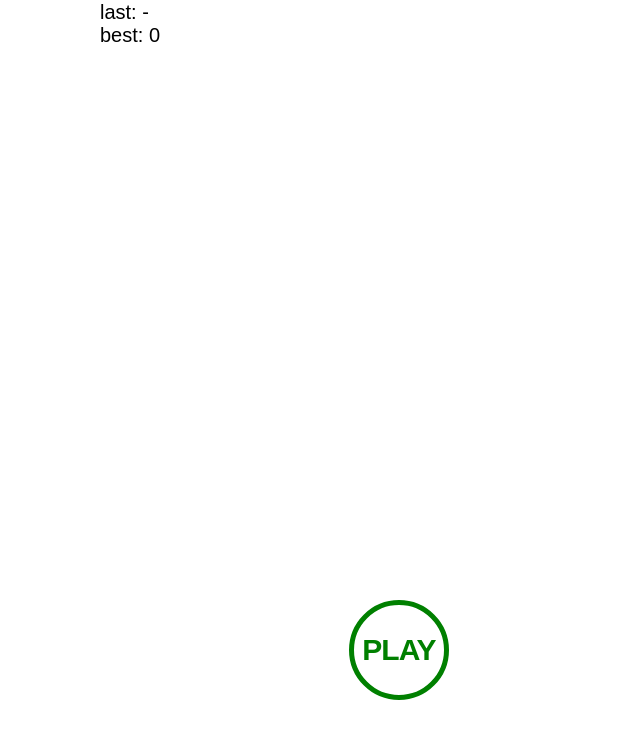
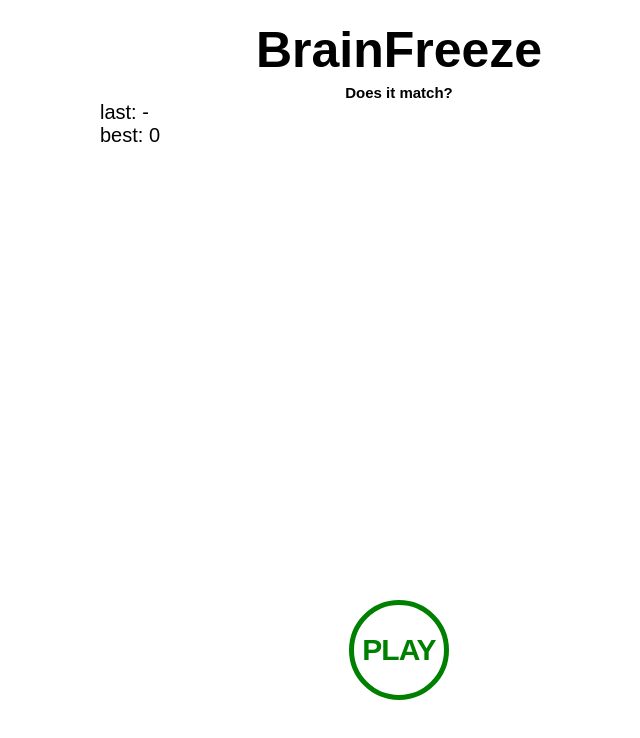
Before and after one commit to ruskakimov/brainfreeze, a React (Create React App) app: page / in a window 1280 px wide. Shown: the top 738 px of the page, without its empty margins (241-881 px from the left). Built offline with nearby package versions, Linux system fonts and the light colour scheme.

Commit message:
add game heading

```diff
--- a/src/components/MenuScreen/index.js
+++ b/src/components/MenuScreen/index.js
@@ -9,6 +9,17 @@ const PlayButton = Button.extend`
   bottom: 5rem;
   left: 50%;
   transform: translate(-50%, -50%);
+`;
+
+const Heading = styled.h1`
+  font-size: 5rem;
+  margin: 2rem 0 0.5rem;
+  text-align: center;
+`;
+
+const Subheading = styled.h3`
+  font-size: 1.5rem;
+  text-align: center;
 `;
 
 class MenuScreen extends Component {
@@ -26,6 +37,8 @@ class MenuScreen extends Component {
     const goToGameScreen = this.props.goToGameScreen;
     return (
       <div>
+        <Heading>BrainFreeze</Heading>
+        <Subheading>Does it match?</Subheading>
         <p>last: {window.localStorage['last-score']}</p>
         <p>best: {window.localStorage['best-score']}</p>
         <PlayButton onClick={goToGameScreen}>play</PlayButton>
--- a/src/index.css
+++ b/src/index.css
@@ -7,7 +7,7 @@ html {
   padding: 0;
 }
 body {
-  font-family: sans-serif;
+  font-family: Arial, sans-serif;
   font-size: 2rem;
   height: 100%;
   /*overflow: hidden;*/
```
